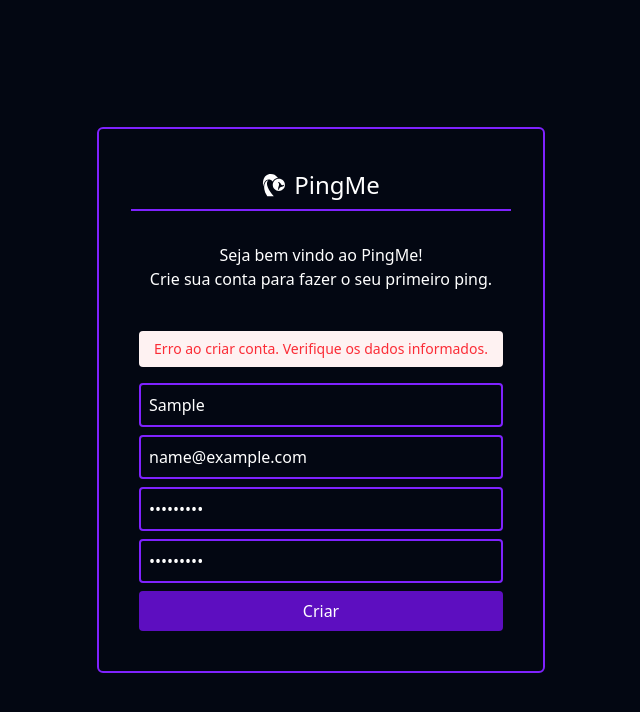
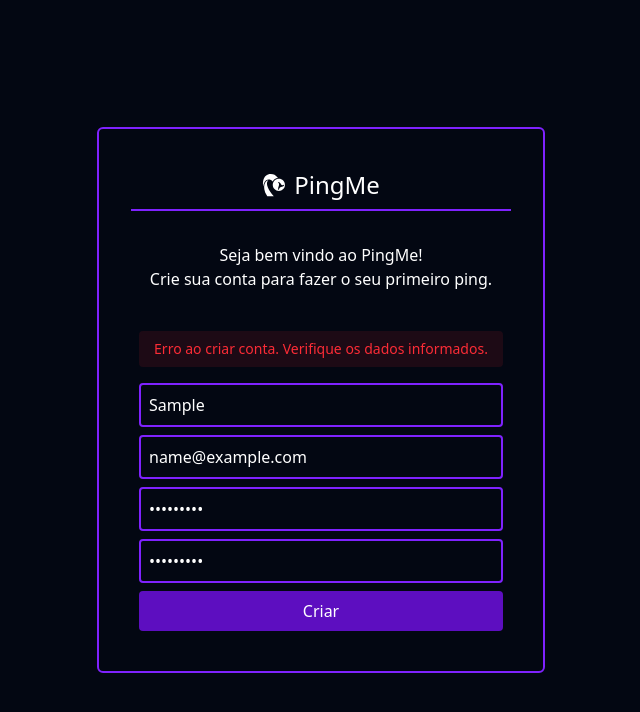
Before and after one commit to Phillipml/pingMe, a Next.js app in the folder frontend/: page /register in a window 1280 px wide. Both pictures are taken after typing "Sample", "name@example.com", "Sample123", "Sample123" into the empty fields and a click on the button "Criar". Shown: the top 712 px of the page, without its empty margins (319-959 px from the left). Built offline with nearby package versions, Linux system fonts and the light colour scheme; no server answers.

Commit message:
error message register page styled

```diff
--- a/frontend/app/register/page.tsx
+++ b/frontend/app/register/page.tsx
@@ -70,7 +70,7 @@
         </h2>
         <Form onSubmit={handleSubmit}>
           {error && (
-            <div className="text-red-500 text-xs sm:text-sm mb-4 p-2 bg-red-50 rounded">
+            <div className="mb-4 text-red-500 text-sm text-center p-2 bg-red-500/10 rounded">
               {error}
             </div>
           )}
```
